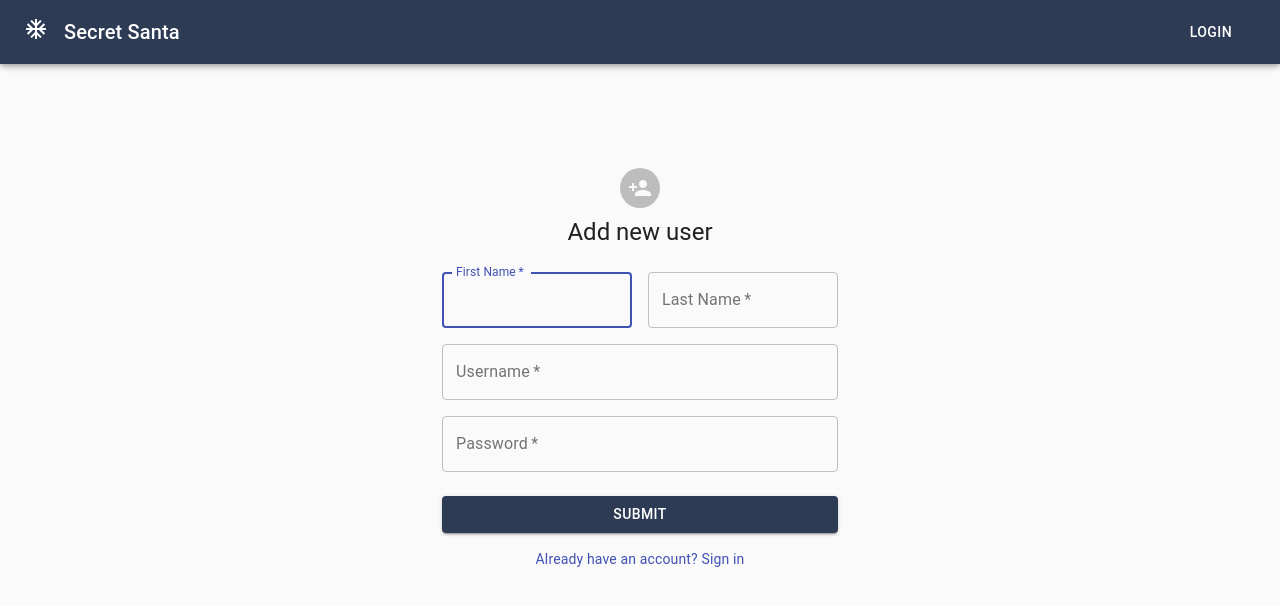
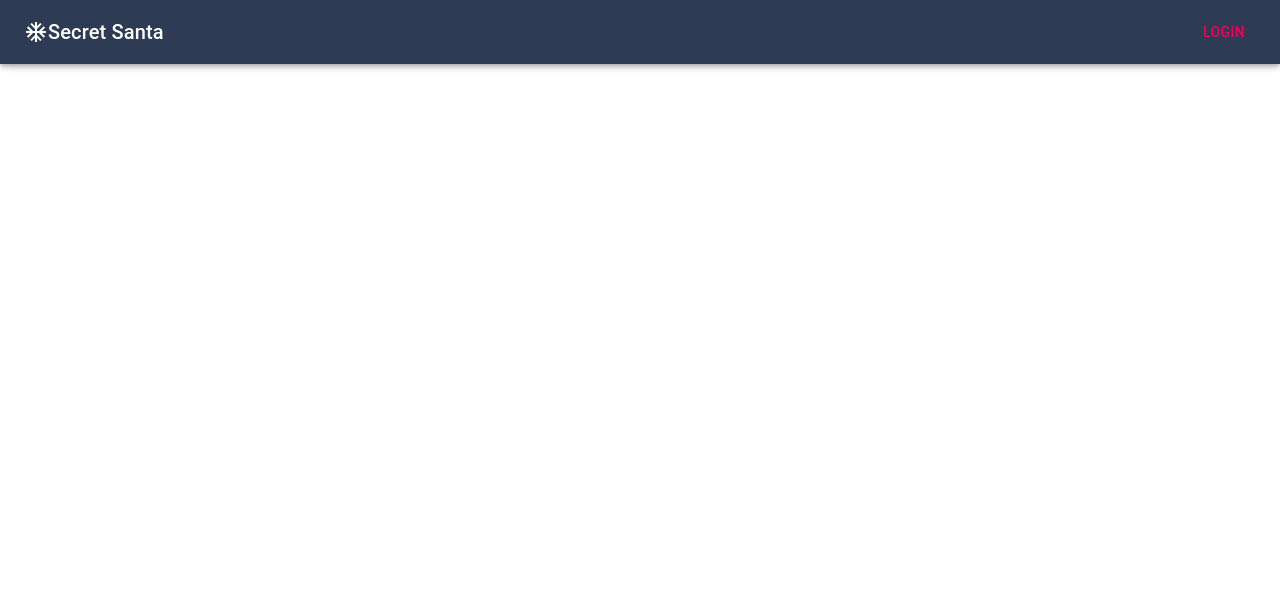
Before and after one commit to ekovac2/secret-santa, a React (Create React App) app in the folder secret-santa-fe/: page /addUser in a window 1280 px wide. Shown: the top 606 px of the page. Built offline with nearby package versions, Linux system fonts and the light colour scheme.

Commit message:
dodani alert-i

```diff
--- a/secret-santa-fe/package.json
+++ b/secret-santa-fe/package.json
@@ -5,6 +5,7 @@
   "dependencies": {
     "@material-ui/core": "^4.11.2",
     "@material-ui/icons": "^4.11.2",
+    "@material-ui/lab": "^4.0.0-alpha.57",
     "@testing-library/jest-dom": "^5.11.4",
     "@testing-library/react": "^11.1.0",
     "@testing-library/user-event": "^12.1.10",
--- a/secret-santa-fe/src/App.js
+++ b/secret-santa-fe/src/App.js
@@ -1,10 +1,10 @@
 import './App.css';
-import Meni from './components/Meni';
+import Root from './components/Root';
 
 function App() {
   return (
     <div className="App">
-      <Meni/>
+      <Root />
     </div>
   );
 }
--- a/secret-santa-fe/src/components/AddUser.jsx
+++ b/secret-santa-fe/src/components/AddUser.jsx
@@ -1,59 +1,79 @@
 import React, { useState, useEffect } from "react";
-import Avatar from '@material-ui/core/Avatar';
-import Button from '@material-ui/core/Button';
-import CssBaseline from '@material-ui/core/CssBaseline';
-import TextField from '@material-ui/core/TextField';
-import Link from '@material-ui/core/Link';
-import Grid from '@material-ui/core/Grid';
-import PersonAdd from '@material-ui/icons/PersonAdd';
-import Typography from '@material-ui/core/Typography';
-import { makeStyles } from '@material-ui/core/styles';
-import Container from '@material-ui/core/Container';
-import axios from 'axios';
+import Avatar from "@material-ui/core/Avatar";
+import Button from "@material-ui/core/Button";
+import CssBaseline from "@material-ui/core/CssBaseline";
+import TextField from "@material-ui/core/TextField";
+import Link from "@material-ui/core/Link";
+import Grid from "@material-ui/core/Grid";
+import PersonAdd from "@material-ui/icons/PersonAdd";
+import Typography from "@material-ui/core/Typography";
+import { makeStyles } from "@material-ui/core/styles";
+import Container from "@material-ui/core/Container";
+import axios from "axios";
+import Alert from "@material-ui/lab/Alert";
 
 const useStyles = makeStyles((theme) => ({
   paper: {
     marginTop: theme.spacing(20),
-    display: 'flex',
-    flexDirection: 'column',
-    alignItems: 'center',
+    display: "flex",
+    flexDirection: "column",
+    alignItems: "center",
   },
   avatar: {
     margin: theme.spacing(1),
   },
   form: {
-    width: '100%',
+    width: "100%",
     marginTop: theme.spacing(3),
   },
   submit: {
     margin: theme.spacing(3, 0, 2),
-    backgroundColor: '#2E3B55'
+    backgroundColor: "#2E3B55",
+  },
+  alert: {
+    margin: theme.spacing(3, 0, 2),
+    justifyContent: "center",
   },
 }));
 
-
-
 export default function AddUser() {
   const classes = useStyles();
-  const [username, setUsername] = useState();
-  const [password, setPassword] = useState();
-  const [name, setName] = useState();
-  const [surname, setSurname] = useState();
+  const [username, setUsername] = useState("");
+  const [password, setPassword] = useState("");
+  const [name, setName] = useState("");
+  const [surname, setSurname] = useState("");
+
+  const [success, setSuccess] = useState(false);
+  const [message, setMessage] = useState(false);
 
   const addNewUser = () => {
-    const user = JSON.parse(localStorage.getItem('user'));
+    const user = JSON.parse(localStorage.getItem("user"));
     let header = "";
     if (user && user.accessToken)
-      header = { 'x-access-token': user.accessToken };
+      header = { "x-access-token": user.accessToken };
 
     let roles = ["user"];
     console.log(name, surname, username, password);
     axios
-      .post("http://localhost:8081/api/auth/signup", { name, surname, username, password, roles }, { headers: header })
+      .post(
+        "http://localhost:8081/api/auth/signup",
+        { name, surname, username, password, roles },
+        { headers: header }
+      )
       .then((response) => {
+        setSuccess(true);
+        setMessage(true);
+        setTimeout(() => {
+          setMessage(false);
+        }, 2000);
         console.log("uspjesno dodano");
       })
       .catch((error) => {
+        setSuccess(false);
+        setMessage(true);
+        setTimeout(() => {
+          setMessage(false);
+        }, 2000);
         console.log("Greska u post dodavanje usera!");
         console.log(error);
       });
@@ -81,7 +101,9 @@ export default function AddUser() {
                 id="firstName"
                 label="First Name"
                 autoFocus
-                onChange = {(e) => {setName(e.target.value);}}
+                onChange={(e) => {
+                  setName(e.target.value);
+                }}
               />
             </Grid>
             <Grid item xs={12} sm={6}>
@@ -93,7 +115,9 @@ export default function AddUser() {
                 label="Last Name"
                 name="lastName"
                 autoComplete="lname"
-                onChange = {(e) => {setSurname(e.target.value);}}
+                onChange={(e) => {
+                  setSurname(e.target.value);
+                }}
               />
             </Grid>
             <Grid item xs={12}>
@@ -105,7 +129,9 @@ export default function AddUser() {
                 label="Username"
                 name="username"
                 autoComplete="Username"
-                onChange = {(e) => {setUsername(e.target.value);}}
+                onChange={(e) => {
+                  setUsername(e.target.value);
+                }}
               />
             </Grid>
             <Grid item xs={12}>
@@ -118,7 +144,9 @@ export default function AddUser() {
                 type="password"
                 id="password"
                 autoComplete="current-password"
-                onChange = {(e) => {setPassword(e.target.value);}}
+                onChange={(e) => {
+                  setPassword(e.target.value);
+                }}
               />
             </Grid>
           </Grid>
@@ -128,7 +156,9 @@ export default function AddUser() {
             variant="contained"
             color="primary"
             className={classes.submit}
-            onClick = {()=>{addNewUser();}}
+            onClick={() => {
+              addNewUser();
+            }}
           >
             submit
           </Button>
@@ -139,6 +169,17 @@ export default function AddUser() {
               </Link>
             </Grid>
           </Grid>
+          {message ? (
+            <Alert
+              fullWidth
+              className={classes.alert}
+              severity={success ? "success" : "error"}
+            >
+              {success ? "Successfully added user!" : "Something went wrong!"}
+            </Alert>
+          ) : (
+            <div></div>
+          )}
         </form>
       </div>
     </Container>
--- a/secret-santa-fe/src/components/Meni.jsx
+++ b/secret-santa-fe/src/components/Meni.jsx
@@ -1,5 +1,5 @@
-import React, {useState} from 'react';
-import { fade, makeStyles} from '@material-ui/core/styles';
+import React, {Fragment, useState} from 'react';
+import { makeStyles} from '@material-ui/core/styles';
 import AppBar from '@material-ui/core/AppBar';
 import Toolbar from '@material-ui/core/Toolbar';
 import IconButton from '@material-ui/core/IconButton';
@@ -10,15 +10,9 @@ import AccountCircle from '@material-ui/icons/AccountCircle';
 import AcUnitOutlined from '@material-ui/icons/AcUnitOutlined';
 import { Button } from '@material-ui/core';
 import {
-  BrowserRouter as Router,
-  Switch,
-  Route,
+  BrowserRouter as
   Link
 } from "react-router-dom";
-import AddUser from './AddUser';
-import SignIn from './SignIn';
-import HomePage from './HomePage';
-import UserPage from './UserPage';
 
 const useStyles = makeStyles((theme) => ({
   grow: {
@@ -50,9 +44,8 @@ const useStyles = makeStyles((theme) => ({
   }
 }));
 
-export default function Meni() {
+export default function Meni({logStatus, isLoggedIn}) {
   const classes = useStyles();
-  const [loginStatus, setLoginStatus] = useState(false);
   const [anchorEl, setAnchorEl] = useState(null);
   const isMenuOpen = Boolean(anchorEl);
 
@@ -63,19 +56,11 @@ export default function Meni() {
     setAnchorEl(null);
   };
 
-  const logStatus = () => {
-    const user = JSON.parse(localStorage.getItem('user'));
-    if(user && user.accessToken)
-      setLoginStatus(true);
-    else
-      setLoginStatus(false);
-  }
-
-
   const logout = () => {
     localStorage.removeItem("user");
     logStatus();
   };
+
   const menuId = 'primary-search-account-menu';
   const renderMenu = (
     <Menu
@@ -99,7 +84,6 @@ export default function Meni() {
   return (
 
     <div className={classes.grow}>
-      <Router>
       <AppBar position={`fixed`} className={classes.appBar}>
         <Toolbar>
           <Link className={classes.menuButton} to="/">
@@ -110,7 +94,12 @@ export default function Meni() {
           </Typography>
           <div className={classes.grow} />
           <div className={classes.sectionDesktop}>
-            {loginStatus ?
+                { isLoggedIn ?
+                <Fragment>
+
+                    <Button color="secondary" onClick = {()=>{logout();}}>
+                      <Link className={classes.menuButton} to="/">Logout</Link>
+                    </Button>
                     <IconButton
                     edge="end"
                     aria-label="account of current user"
@@ -119,11 +108,11 @@ export default function Meni() {
                     onClick={handleProfileMenuOpen}
                     color="inherit"
                     >
-                <Button color="secondary" onClick = {()=>{logout();}}>
-                  <Link className={classes.menuButton} to="/">Logout</Link>
-                </Button>
                       <AccountCircle />
-              </IconButton> :
+                    </IconButton>
+                    {renderMenu}
+                  </Fragment>
+                  :
                   <Button color="secondary">
                     <Link className={classes.menuButton} to="/signIn">Login</Link>
                   </Button>
@@ -131,22 +120,6 @@ export default function Meni() {
           </div>
         </Toolbar>
       </AppBar>
-      {renderMenu}
-        <Switch>
-          <Route exact path="/">
-            <HomePage/>
-          </Route>
-          <Route exact path="/signIn">
-            <SignIn logStatus={logStatus}/>
-          </Route>
-          <Route exact path="/addUser">
-            <AddUser/>
-          </Route>
-          <Route exact path="/userPage">
-            <UserPage data={{first_name: "Edina", last_name: "Kovač"}}/>
-          </Route>
-        </Switch>
-      </Router>
     </div>
   );
 }
--- /dev/null
+++ b/secret-santa-fe/src/components/Root.jsx
@@ -0,0 +1,93 @@
+import React, {useState, useEffect} from 'react';
+import {makeStyles} from '@material-ui/core/styles';
+import {
+  BrowserRouter as Router,
+  Switch,
+  Route,
+} from "react-router-dom";
+import AddUser from './AddUser';
+import SignIn from './SignIn';
+import HomePage from './HomePage';
+import UserPage from './UserPage';
+import Meni from './Meni';
+
+const useStyles = makeStyles((theme) => ({
+  grow: {
+    flexGrow: 1,
+  },
+  menuButton: {
+    marginRight: theme.spacing(2),
+    color: "white",
+    textDecoration: "none"
+  },
+  title: {
+    display: 'none',
+    [theme.breakpoints.up('sm')]: {
+      display: 'block',
+    },
+  },
+  sectionDesktop: {
+    display: 'none',
+    [theme.breakpoints.up('md')]: {
+      display: 'flex',
+    },
+  },
+  link: {
+    textDecoration: "none"
+  },
+  appBar: {
+    zIndex: theme.zIndex.drawer + 1,
+    backgroundColor: '#2E3B55'
+  }
+}));
+
+export default function Root(props) {
+
+  const classes = useStyles();
+  const [loginStatus, setLoginStatus] = useState(false);
+
+
+  const logStatus = () => {
+    let user = JSON.parse(localStorage.getItem('user'));
+    if(user && user.accessToken){
+        setLoginStatus(true);
+        return true;
+    }
+    else {
+        setLoginStatus(false);
+        return false;
+    }
+  }
+
+  useEffect(() => {
+      logStatus();
+  }, []);
+
+  return (
+    <Router>
+        <Meni logStatus={logStatus} isLoggedIn={loginStatus}/>
+    { loginStatus ?
+            <Switch>
+                <Route exact path="/">
+                    <HomePage/>
+                </Route>
+                <Route exact path="/addUser">
+                    <AddUser/>
+                </Route>
+                <Route exact path="/userPage">
+                    <UserPage data={{first_name: "Edina", last_name: "Kovač"}}/>
+                </Route>
+            </Switch>
+    :
+        <Switch>
+            <Route exact path="/">
+                <HomePage/>
+            </Route>
+            <Route exact path="/signIn">
+                <SignIn logStatus={logStatus}></SignIn>
+            </Route>
+        </Switch>
+    }
+    </Router>
+  );
+}
--- a/secret-santa-fe/src/components/SignIn.jsx
+++ b/secret-santa-fe/src/components/SignIn.jsx
@@ -1,4 +1,5 @@
 import React, { useState, useEffect } from "react";
+import { useHistory } from 'react-router-dom';
 import Avatar from "@material-ui/core/Avatar";
 import Button from "@material-ui/core/Button";
 import CssBaseline from "@material-ui/core/CssBaseline";
@@ -9,8 +10,7 @@ import Typography from "@material-ui/core/Typography";
 import { makeStyles } from "@material-ui/core/styles";
 import Container from "@material-ui/core/Container";
 import axios from "axios";
-import { BrowserRouter as Router, Switch, Route, Link } from "react-router-dom";
-import HomePage from "./HomePage";
+import Alert from "@material-ui/lab/Alert";
 
 const useStyles = makeStyles((theme) => ({
   paper: {
@@ -35,6 +35,10 @@ const useStyles = makeStyles((theme) => ({
     color: "white",
     textDecoration: "none",
   },
+  alert: {
+    margin: theme.spacing(3, 0, 2),
+    justifyContent: "center",
+  },
 }));
 
 export default function SignIn(props) {
@@ -43,8 +47,13 @@ export default function SignIn(props) {
   }, [props.logStatus]);
 
   const classes = useStyles();
-  const [username, setUsername] = useState();
-  const [password, setPassword] = useState();
+  const [username, setUsername] = useState("");
+  const [password, setPassword] = useState("");
+
+  const [success, setSuccess] = useState(false);
+  const [message, setMessage] = useState(false);
+
+  const history = useHistory();
 
   const signInToAccount = (username, password) => {
     console.log(username, password);
@@ -55,16 +64,26 @@ export default function SignIn(props) {
           localStorage.setItem("user", JSON.stringify(response.data));
         }
         props.logStatus();
+        history.push("/");
+        setSuccess(true);
+        setMessage(true);
+        setTimeout(() => {
+          setMessage(false);
+        }, 2000);
         return response.data;
       })
       .catch((error) => {
+        setSuccess(false);
+        setMessage(true);
+        setTimeout(() => {
+          setMessage(false);
+        }, 2000);
         console.log("Greska u post sign in!");
         console.log(error);
       });
   };
   return (
     <Container component="main" maxWidth="xs">
-      <Router>
         <CssBaseline />
         <div className={classes.paper}>
           <Avatar className={classes.avatar}>
@@ -110,18 +129,21 @@ export default function SignIn(props) {
                 signInToAccount(username, password);
               }}
             >
-              <Link className={classes.menuButton} to="/">
-                Submit
-              </Link>
+              Submit
             </Button>
+            {message ? (
+            <Alert
+              fullWidth
+              className={classes.alert}
+              severity={success ? "success" : "error"}
+            >
+              {success ? "Successfully added user!" : "Something went wrong!"}
+            </Alert>
+          ) : (
+            <div></div>
+          )}
           </form>
         </div>
-        <Switch>
-          <Route exact path="/">
-
-          </Route>
-        </Switch>
-      </Router>
     </Container>
   );
 }
```
Also changed, not shown: 2 other files (tests, documents, lock files or other folders). Lines whose indentation alone changed are shown as unchanged.
